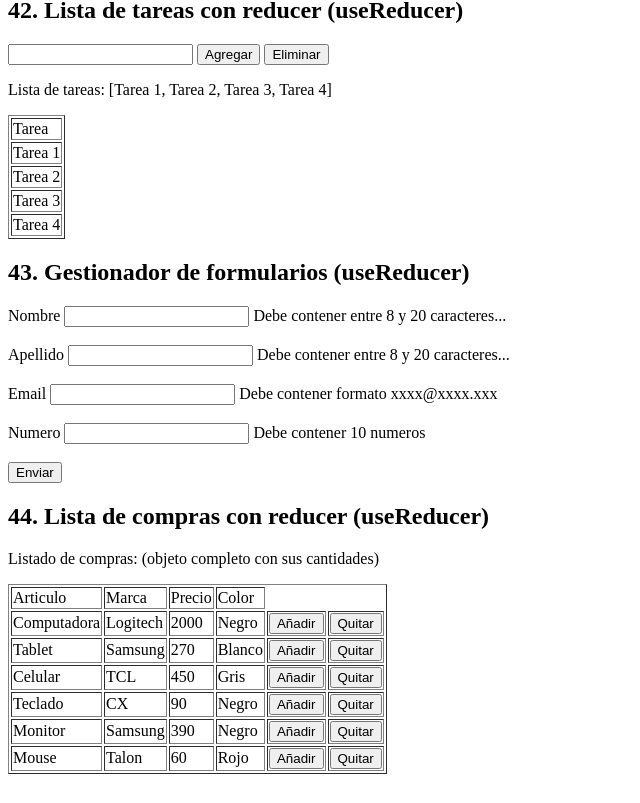
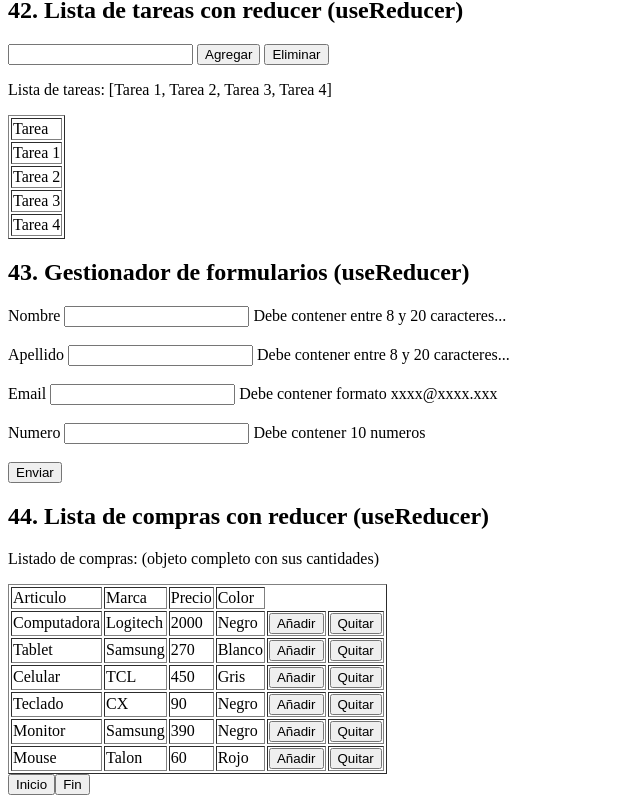
Before and after one commit to matiasmoscone1/practica-ejercicios-logica-programacion-react, a React (Vite) app: page / in a window 1280 px wide. Shown: the part 7200-8003 px from the top of the page, without its empty margins (0-640 px from the left). Before the commit the page ends 7982 px from the top, so only its background shows below. Built offline with nearby package versions, Linux system fonts and the light colour scheme.

Commit message:
Agregando funcionalidad a los botones inicio y fin

```diff
--- a/src/App.jsx
+++ b/src/App.jsx
@@ -43,6 +43,7 @@ import HookPersonalizadoUseLocalStorage from './ejercicios/HookPersonalizadoUseL
 import ListaTareasReducer from './ejercicios/ListaTareasReducer';
 import GestionFormularioReducer from './ejercicios/GestionFormularioReducer';
 import ListaComprasReducer from './ejercicios/ListaComprasReducer';
+import Botones_Fin_Inicio from './ejercicios/Botones_Fin_Inicio';
 
 function App() {
 
@@ -99,6 +100,7 @@ function App() {
     <ListaTareasReducer />
     <GestionFormularioReducer />
     <ListaComprasReducer />
+    <Botones_Fin_Inicio />
 
     </>
   )
--- a/src/ejercicios/Botones_Fin_Inicio.jsx
+++ b/src/ejercicios/Botones_Fin_Inicio.jsx
@@ -7,9 +7,12 @@ const Botones_Fin_Inicio = () => {
 
     return(<>
         <div>
-            <button>Inicio</button>
+            <button >Inicio</button>
             <button>Fin</button>
         </div>
     </>)
 
 }
+
+
+export default Botones_Fin_Inicio;
```
Also changed, not shown: src/index.css (+27 -0 lines).
